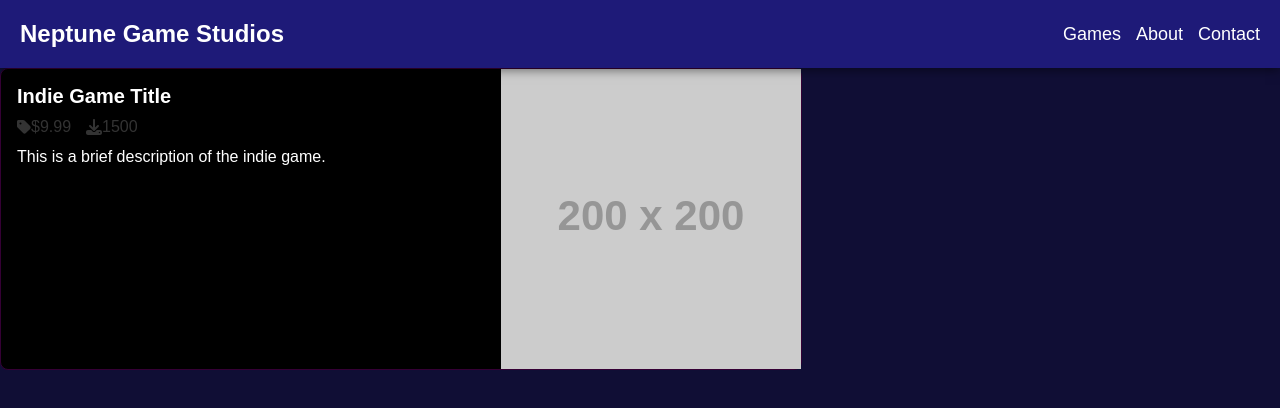
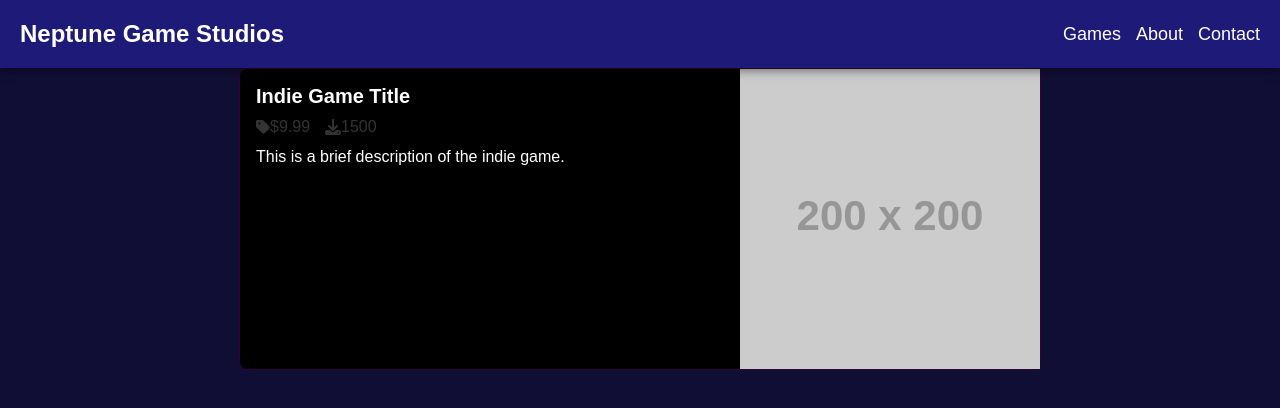
Before and after one commit to drg49/neptune-game-studios-frontend, a React (Create React App) app: page /games in a window 1280 px wide. Shown: the top 408 px of the page. Built offline with nearby package versions, Linux system fonts and the light colour scheme.

Commit message:
Update card styles

```diff
--- a/src/App.scss
+++ b/src/App.scss
@@ -1,13 +1,11 @@
-/* src/App.css */
 body {
-  margin: 0;
   font-family: Arial, sans-serif;
-  background-color: #100e35; /* A darker shade of purple */
+  background-color: #100e35;
   color: #ffffff;
 }
 
 .header {
-  background-color: #1e1a78; /* Very dark purple */
+  background-color: #1e1a78;
   color: white;
   padding: 20px;
   display: flex;
--- a/src/components/Card/index.scss
+++ b/src/components/Card/index.scss
@@ -4,6 +4,7 @@
   border-radius: 8px;
   background-color: black;
   max-width: 800px;
+  flex: 2 1;
 }
 
 .card-content {
--- a/src/pages/Games/index.jsx
+++ b/src/pages/Games/index.jsx
@@ -1,10 +1,11 @@
 // Example usage in another component
 import React from 'react';
 import Card from '../../components/Card';
+import './index.scss';
 
 const Games = () => {
   return (
-    <div>
+    <div id="games-list">
       <Card
         title="Indie Game Title"
         price="$9.99"
--- /dev/null
+++ b/src/pages/Games/index.scss
@@ -0,0 +1,4 @@
+#games-list {
+display: flex;
+justify-content: center;
+}
```
